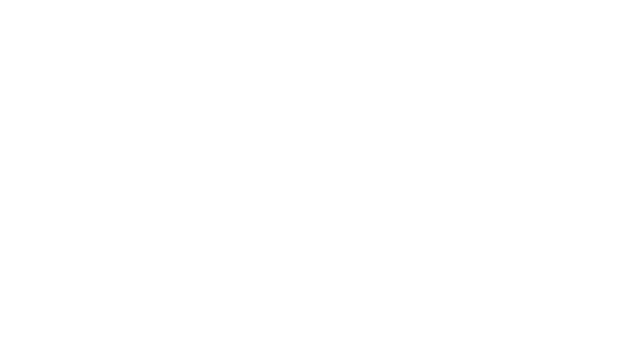
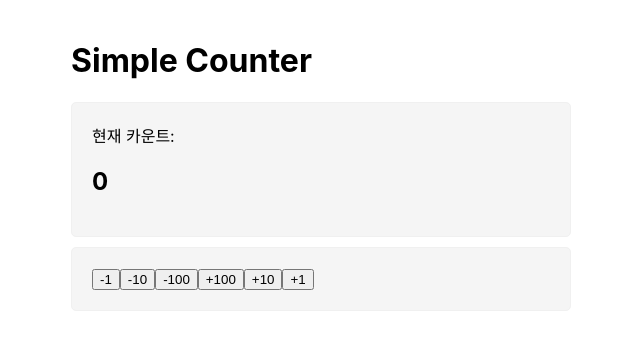
Before and after one commit to 92SooJong/one-bite-react, a React (Create React App) app in the folder project1/: page / in a window 1280 px wide. Shown: the top 350 px of the page, without its empty margins (319-959 px from the left). Built offline with nearby package versions, Linux system fonts and the light colour scheme.

Commit message:
add : 프로젝트에서 사용할 컴포넌트를 생성한다

```diff
--- a/project1/src/App.css
+++ b/project1/src/App.css
@@ -1,38 +1,16 @@
-.App {
-  text-align: center;
+body {
+  padding: 20px;
 }
 
-.App-logo {
-  height: 40vmin;
-  pointer-events: none;
+.App {
+  margin: 0 auto;
+  width: 500px;
 }
 
-@media (prefers-reduced-motion: no-preference) {
-  .App-logo {
-    animation: App-logo-spin infinite 20s linear;
-  }
+.App > section { /* className=App 요소의 <section> 태그를 가리키는 CSS 문법 */
+  padding: 20px;
+  background-color: rgb(245, 245, 245);
+  border: 1px solid rgb(240, 240, 240);
+  border-radius: 5px;
+  margin-bottom: 10px;
 }
-
-.App-header {
-  background-color: #282c34;
-  min-height: 100vh;
-  display: flex;
-  flex-direction: column;
-  align-items: center;
-  justify-content: center;
-  font-size: calc(10px + 2vmin);
-  color: white;
-}
-
-.App-link {
-  color: #61dafb;
-}
-
-@keyframes App-logo-spin {
-  from {
-    transform: rotate(0deg);
-  }
-  to {
-    transform: rotate(360deg);
-  }
-}
--- a/project1/src/App.js
+++ b/project1/src/App.js
@@ -1,6 +1,18 @@
 import './App.css';
+import Controller from './component/Controller';
+import Viewer from './component/Viewer';
 
 function App() {
-  return <div className="App"></div>;
+  return (
+    <div className="App">
+      <h1>Simple Counter</h1>
+      <section> {/* section은 영역 분리를 위한 태그임. div와 동일한 기능을 수행함  */}
+        <Viewer/>
+      </section>
+      <section>
+        <Controller/>
+      </section>
+    </div>
+  )
 }
 export default App;
--- /dev/null
+++ b/project1/src/component/Controller.js
@@ -0,0 +1,13 @@
+const Controller = () => {
+    return (
+        <div>
+            <button>-1</button>
+            <button>-10</button>
+            <button>-100</button>
+            <button>+100</button>
+            <button>+10</button>
+            <button>+1</button>
+        </div>
+    );
+};
+export default Controller;
--- /dev/null
+++ b/project1/src/component/Viewer.js
@@ -0,0 +1,9 @@
+const Viewer = () => {
+    return (
+        <div>
+            <div>현재 카운트: </div>
+            <h1>0</h1>
+        </div>
+    );
+};
+export default Viewer;
```
